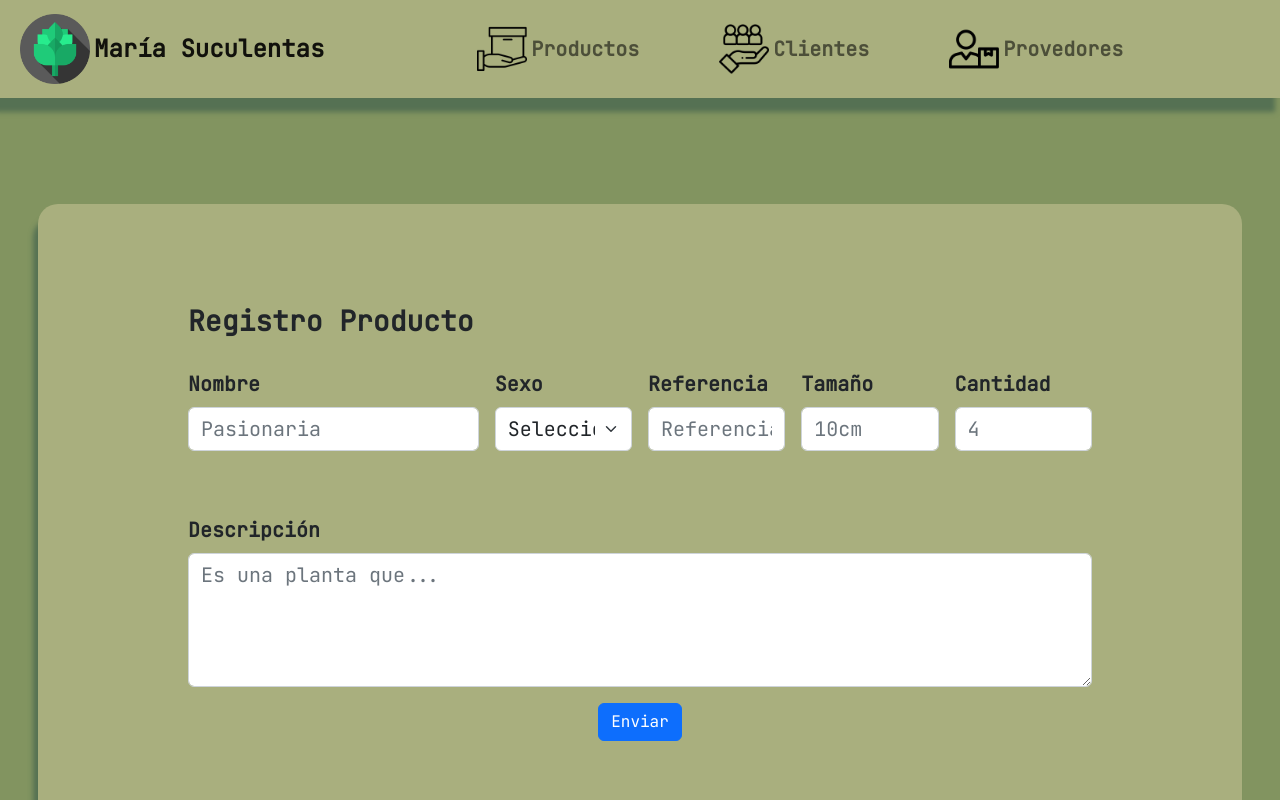
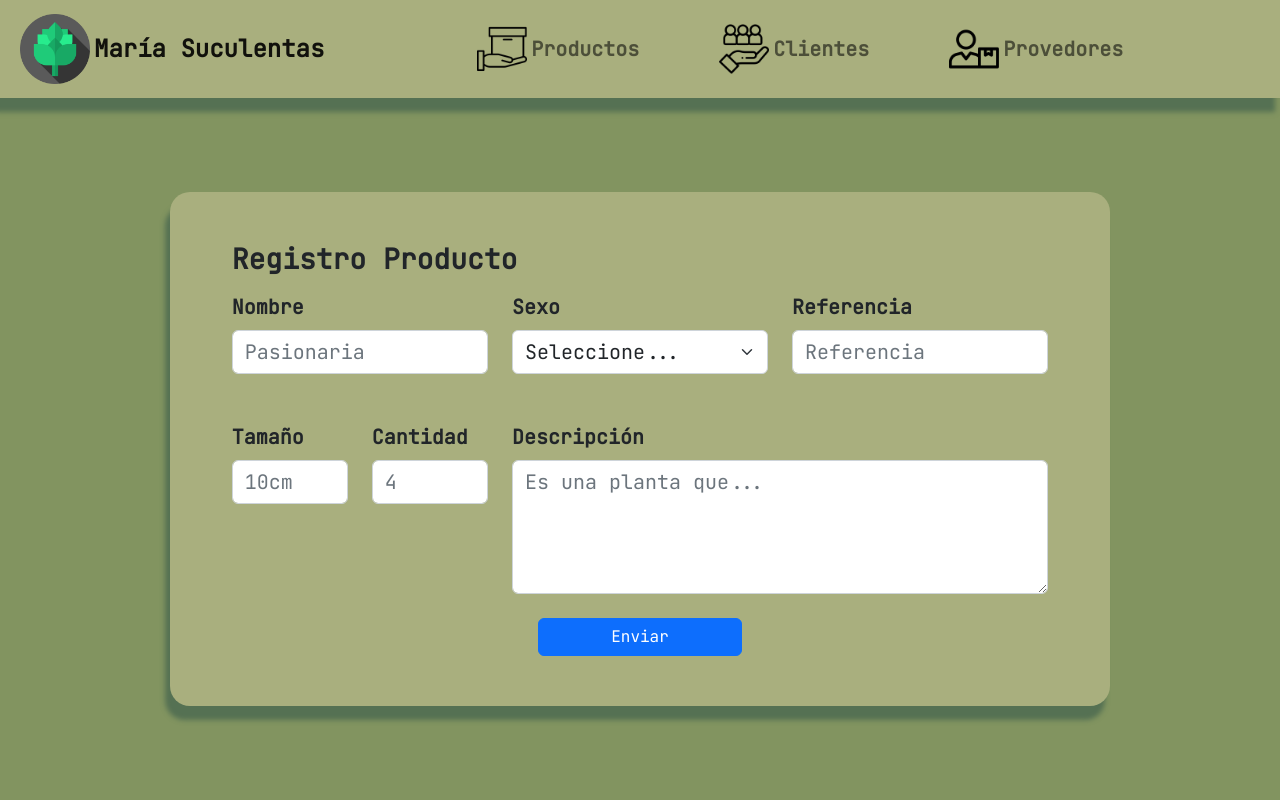
Before and after one commit to JoseaSosa24/maria-suculentas, a React (Vite) app: page /maria-suculentas/RegistroProductos in a window 1280 px wide. Shown: the top 800 px of the page. Built offline with nearby package versions, Linux system fonts and the light colour scheme.

Commit message:
Se cambian tamaños y estilos de los formularios.

```diff
--- a/src/App.css
+++ b/src/App.css
@@ -12,10 +12,16 @@ footer,
   background-color: #a9af7e;
 }
 
+main {
+  /*  margin-top: 5% !important; */
+  margin-top: 14% !important;
+  margin-bottom: 8% !important;
+}
+
 .contenedor-formulario {
-  margin-top: 100px;
-  margin: 2%;
-  padding: 8% !important;
+  padding: 4% !important;
+  border-radius: 20px !important;
+  box-shadow: -5px 14px 5px #557153;
 }
 
 .nav-item {
@@ -57,22 +63,9 @@ article p {
   background-color: #a9af7e;
 }
 
-main {
-  /* border: 3px solid black; */
-
-  margin-top: 10% !important;
-  margin-bottom: 5% !important;
-}
-
 /* .formulario-productos{
 margin-top: 15% !important;
 } */
-
-.contenedor-formulario {
-  border-radius: 20px !important;
-  margin-top: 5%;
-  box-shadow: -5px 14px 5px #557153;
-}
 
 footer {
   width: 100%;
--- a/src/components/Main.jsx
+++ b/src/components/Main.jsx
@@ -10,7 +10,7 @@ import { Routes, Route } from 'react-router-dom';
 export const Main = () => {
   return (
 
-    <main className='principal d-flex flex-column gap-3 '>
+    <main className='principal d-flex justify-content-center align-items-center'>
       <Routes>
         <Route path='/maria-suculentas/' element={<Article />} />
         <Route path='/maria-suculentas/RegistroProductos' element={<RegistroProductos />} />
--- a/src/components/Registro Clientes/RegistroClientes.jsx
+++ b/src/components/Registro Clientes/RegistroClientes.jsx
@@ -4,8 +4,8 @@ import { Titulo } from '../Titulo';
 import { Button } from '../Button';
 export const RegistroClientes = () => {
   return (
-    <section id='formulario-clientes' className='formulario-clientes contenedor-formulario d-flex flex-column gap-3 align-items-center justify-content-center'>
-        <form class="row g-3 d-flex col-11 justify-content-between">
+    <section id='formulario-clientes' className='formulario-clientes contenedor-formulario d-flex flex-column gap-3 align-items-center justify-content-center w-75'>
+        <form class="row g-3 d-flex col-12 justify-content-between">
           <Titulo titulo={'Registro Clientes'} className={'mb-2'}/>
           <FormItem clase={'form-item col-md-4 mb-5'} textoLabel={'Nombre'} id={'validationDefault01'} placeholder={'Juan Perez'} type={'text'} />
           <FormItem clase={'form-item col-md-4'} textoLabel={'Documento'} id={'validationDefault02'} placeholder={'102456501'} type={'number'} />
@@ -13,7 +13,7 @@ export const RegistroClientes = () => {
           <FormItem clase={'form-item col-md-4'} textoLabel={'Dirección'} id={'validationDefault04'} placeholder={'cra 80B #25'} type={'text'} />
           <FormItem clase={'form-item col-md-4'} textoLabel={'Barrio'} id={'validationDefault05'} placeholder={'Robledo'} type={'text'} />
           <FormItem clase={'form-item col-md-4'} textoLabel={'Teléfono'} id={'validationDefault06'} placeholder={'3216452322'} type={'number'} />
-          <Button clase={'form-button d-flex justify-content-center col-12'} classButton={'btn btn-primary'} textButton={'Enviar'} type={'submit'} />
+          <Button clase={'form-button d-flex justify-content-center col-12'} classButton={'btn btn-primary col-3'} textButton={'Enviar'} type={'submit'} />
         </form>
       </section>
   )
--- a/src/components/Registro Productos/RegistroProductos.jsx
+++ b/src/components/Registro Productos/RegistroProductos.jsx
@@ -7,19 +7,19 @@ import { Button } from '../Button';
 
 export const RegistroProductos = () => {
     return (
-        <section id="formulario-productos" className='formulario-productos contenedor-formulario d-flex flex-column  align-items-center justify-content-center'>
-            <form class="row g-3 d-flex col-11 justify-content-between">
+        <section id="formulario-productos" className='formulario-productos contenedor-formulario d-flex flex-column  align-items-center justify-content-center w-75'>
+            <form class="row d-flex col-12">
                 <Titulo titulo={'Registro Producto'} className={'mb-2'} />
                 <FormItem clase={'form-item col-md-4 mb-5'} textoLabel={'Nombre'} id={'validationDefault01'} placeholder={'Pasionaria'} type={'text'} />
-                <FormSelect clase={'form-item col-2'} id={'validationDefault02'} textoLabel={'Sexo'} opcion={{
+                <FormSelect clase={'form-item col-4'} id={'validationDefault02'} textoLabel={'Sexo'} opcion={{
                     uno: 'Macho',
                     dos: 'Hembra'
                 }} />
-                <FormItem clase={'form-item col-md-2'} textoLabel={'Referencia'} id={'validationDefault03'} placeholder={'Referencia'} type={'text'} />
+                <FormItem clase={'form-item col-md-4'} textoLabel={'Referencia'} id={'validationDefault03'} placeholder={'Referencia'} type={'text'} />
                 <FormItem clase={'form-item col-md-2'} textoLabel={'Tamaño'} id={'validationDefault04'} placeholder={'10cm'} type={'number'} />
                 <FormItem clase={'form-item col-md-2'} textoLabel={'Cantidad'} id={'validationDefault05'} placeholder={'4'} type={'number'} />
-                <FormTextArea clase={'form-item col-md-12'} id={'validationDefault06'} textLabel={'Descripción'} placeholder={'Es una planta que...'} />
-                <Button clase={'form-button d-flex justify-content-center col-12'} classButton={'btn btn-primary'} textButton={'Enviar'} type={'submit'} />
+                <FormTextArea clase={'form-item col-md-8 mb-4'} id={'validationDefault06'} textLabel={'Descripción'} placeholder={'Es una planta que...'} />
+                <Button clase={'form-button d-flex justify-content-center col-12'} classButton={'btn btn-primary col-3'} textButton={'Enviar'} type={'submit'} />
 
             </form>
         </section>
--- a/src/components/Registro Proveedores/RegistroProveedor.jsx
+++ b/src/components/Registro Proveedores/RegistroProveedor.jsx
@@ -5,8 +5,8 @@ import { FormTextArea } from '../FormTextArea';
 import { Button } from '../Button';
 export const RegistroProveedor = () => {
     return (
-        <section id='formulario-proveedor' className='formulario-proveedor contenedor-formulario d-flex flex-column gap-3 align-items-center justify-content-center'>
-            <form class="row g-3 d-flex col-11 justify-content-between">
+        <section id='formulario-proveedor' className='formulario-proveedor contenedor-formulario d-flex flex-column gap-3 align-items-center justify-content-center w-75'>
+            <form class="row g-3 d-flex col-12 justify-content-between">
                 <Titulo titulo={'Registro Proveedor'} />
                 <FormItem clase={'form-item col-md-4'} textoLabel={'Nombre'} id={'validationDefault01'} placeholder={'Juan Perez'} type={'text'} />
                 <FormItem clase={'form-item col-md-4'} textoLabel={'Nit'} id={'validationDefault02'} placeholder={'1-024565010'} type={'number'} />
@@ -15,7 +15,7 @@ export const RegistroProveedor = () => {
                 <FormItem clase={'form-item col-md-4'} textoLabel={'Correo'} id={'validationDefault05'} placeholder={'juanperez@gmail.com'} type={'email'} />
                 <FormItem clase={'form-item col-md-4'} textoLabel={'Nombre del producto'} id={'validationDefault06'} placeholder={'Pasionaria'} type={'text'} />
                 <FormTextArea clase={'form-item col-md-12'} id={'validationDefault07'} textLabel={'Descripción de la empresa y producto'} placeholder={'Es una empresa que ofrece un producto...'} />
-                <Button clase={'form-button d-flex justify-content-center col-12'} classButton={'btn btn-primary'} textButton={'Enviar'} type={'submit'} />
+                <Button clase={'form-button d-flex justify-content-center col-12'} classButton={'btn btn-primary col-3'} textButton={'Enviar'} type={'submit'} />
             </form>
         </section>
     )
```
